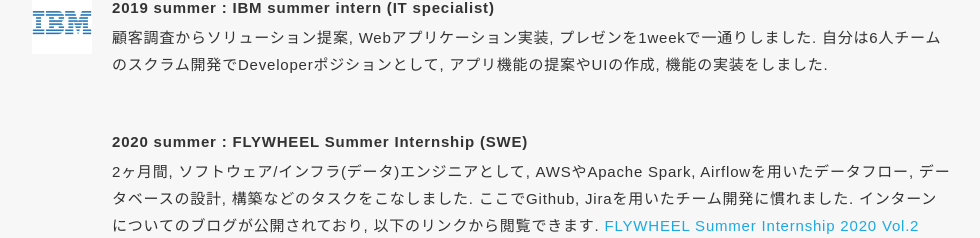
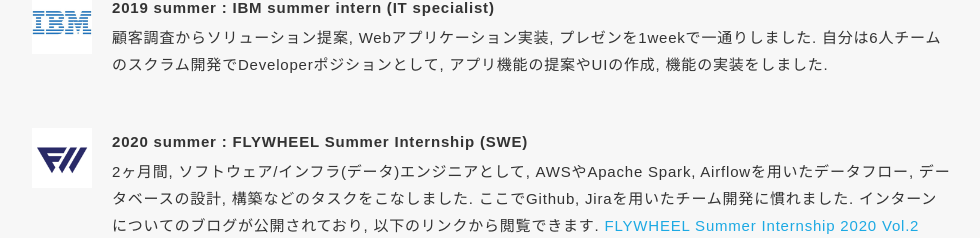
Before and after one commit to masora1030/soraemonpockt, a plain HTML site: page index.html in a window 1280 px wide. Shown: the part 2454-2692 px from the top of the page, without its empty margins (148-1128 px from the left). Drawn offline with nearby package versions, Linux system fonts and the light colour scheme.

Commit message:
update flywheel intern and AtCoder rate2

```diff
--- a/index.html
+++ b/index.html
@@ -191,7 +191,7 @@
                      </div>
                      <div class="experience-item">
                         <div class="experience-image-wrapper">
-                          <img class="experience-image" src="static/img/experience/icon_flywheel.jpg" alt="">
+                          <img class="experience-image" src="static/img/experience/icon_flywheel.png" alt="">
                       </div>
                       <div class="experience-body">
                           <h3 class="experience-title">2020    summer    : FLYWHEEL Summer Internship (SWE)</h3>
```
